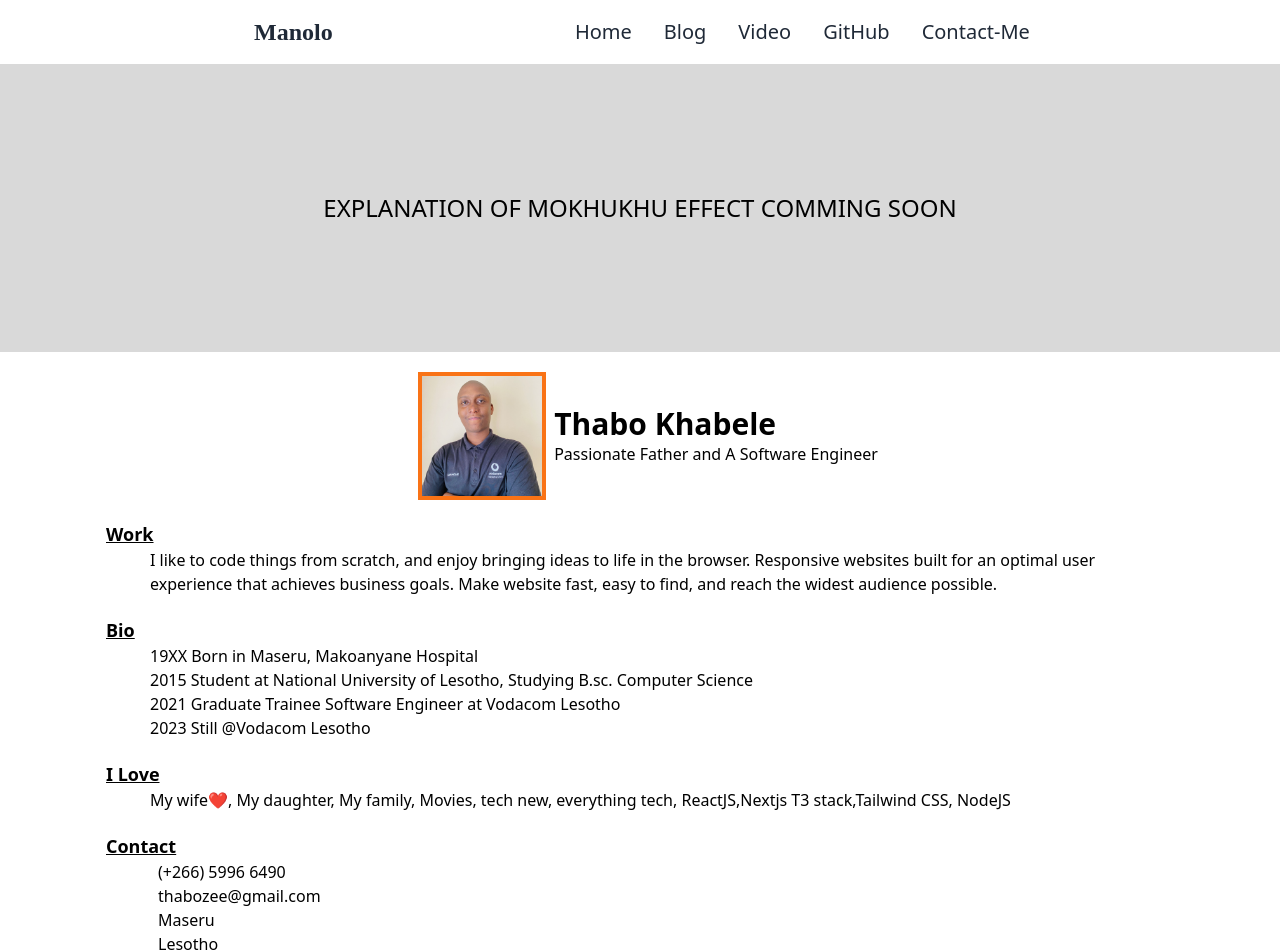
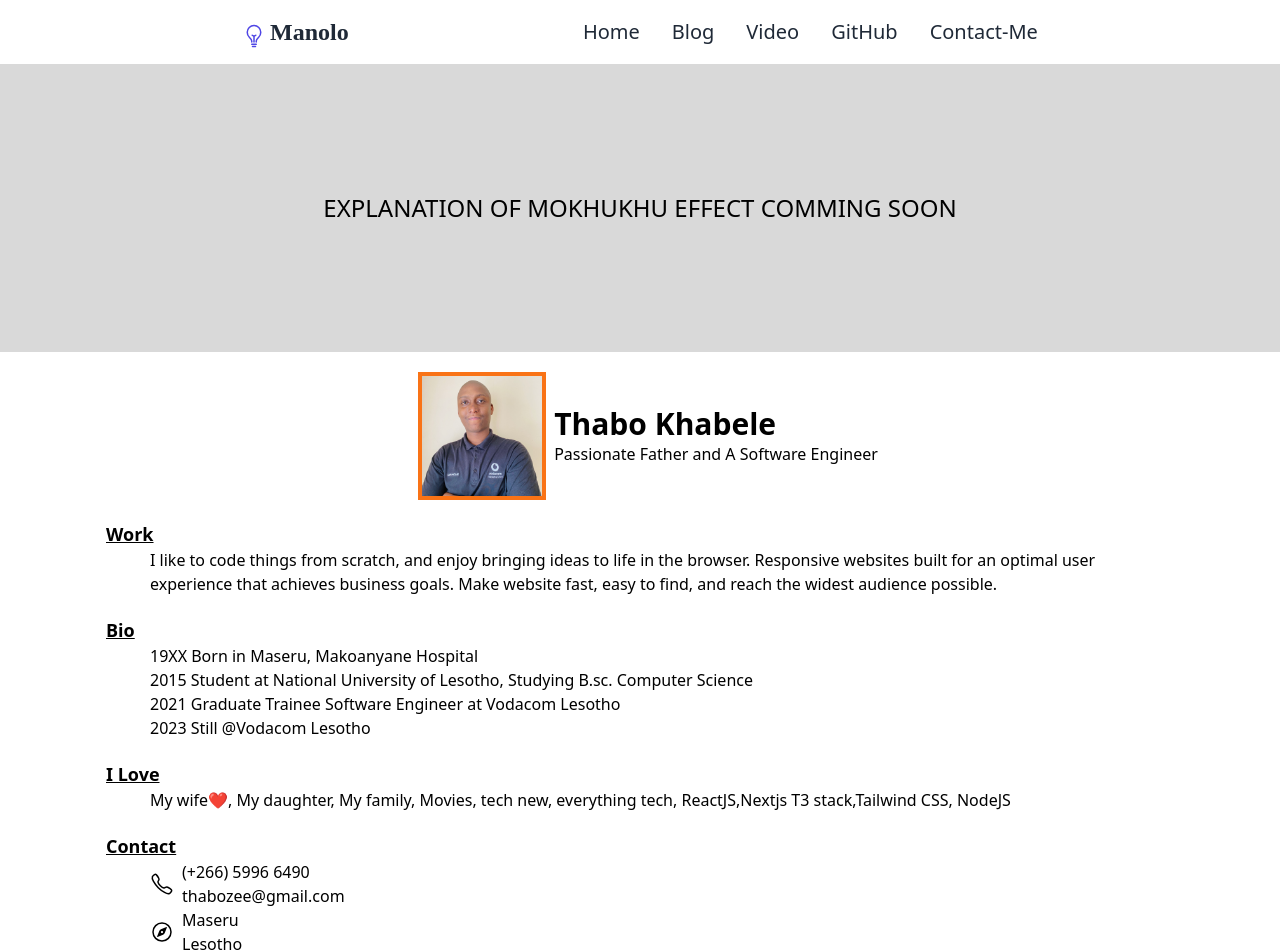
Before and after one commit to thabozee/thabo, a Next.js app: page / in a window 1280 px wide. Shown: the top 952 px of the page. Built offline with nearby package versions, Linux system fonts and the light colour scheme.

Commit message:
feat: added svg icons

```diff
--- a/components/body.tsx
+++ b/components/body.tsx
@@ -1,4 +1,7 @@
 import React from "react";
+import CallIcon from "@/components/images/call";
+import LinkedinIcon from "@/components/images/linkedin";
+import CompassIcon from "@/components/images/compass";
 
 const Body = () => {
   return (
@@ -45,7 +48,7 @@ const Body = () => {
         <div className="w-4/5 text-base ml-11">
           <div className="flex gap-2 items-center">
             <span className="text-2xl">
-              <ion-icon name="call-outline"></ion-icon>
+              <CallIcon height={24} width={24} />
             </span>
             <div className="q">
               <div className="1">(+266) 5996 6490</div>
@@ -54,7 +57,7 @@ const Body = () => {
           </div>
           <div className="flex gap-2 items-center">
             <span className="text-2xl">
-              <ion-icon name="compass-outline"></ion-icon>
+              <CompassIcon height={24} width={24} />
             </span>
             <div className="q">
               <div className="1">Maseru</div>
@@ -63,7 +66,7 @@ const Body = () => {
           </div>
           <div className="flex gap-2 items-center">
             <span className="text-2xl">
-              <ion-icon name="logo-linkedin"></ion-icon>
+              <LinkedinIcon height={24} width={24} />
             </span>
             <div className="">www.linkedin.com/in/thabo-khabele-57b559135</div>
           </div>
--- /dev/null
+++ b/components/images/bulb.tsx
@@ -0,0 +1,28 @@
+const BulbIcon = (props: any) => (
+    <svg
+      xmlns="http://www.w3.org/2000/svg"
+      className="ionicon"
+      viewBox="0 0 512 512"
+      {...props}
+    >
+      <title>{"Bulb"}</title>
+      <path
+        d="M304 384v-24c0-29 31.54-56.43 52-76 28.84-27.57 44-64.61 44-108 0-80-63.73-144-144-144a143.6 143.6 0 0 0-144 144c0 41.84 15.81 81.39 44 108 20.35 19.21 52 46.7 52 76v24m16 96h64m-80-48h96m-48-48V256"
+        fill="none"
+        stroke="currentColor"
+        strokeLinecap="round"
+        strokeLinejoin="round"
+        strokeWidth={32}
+      />
+      <path
+        d="M294 240s-21.51 16-38 16-38-16-38-16"
+        fill="none"
+        stroke="currentColor"
+        strokeLinecap="round"
+        strokeLinejoin="round"
+        strokeWidth={32}
+      />
+    </svg>
+  );
+
+  export default  BulbIcon;
--- /dev/null
+++ b/components/images/call.tsx
@@ -0,0 +1,19 @@
+const CallIcon = (props: any) => (
+  <svg
+    xmlns="http://www.w3.org/2000/svg"
+    className="ionicon"
+    viewBox="0 0 512 512"
+    {...props}
+  >
+    <title>{"Call"}</title>
+    <path
+      d="M451 374c-15.88-16-54.34-39.35-73-48.76-24.3-12.24-26.3-13.24-45.4.95-12.74 9.47-21.21 17.93-36.12 14.75s-47.31-21.11-75.68-49.39-47.34-61.62-50.53-76.48 5.41-23.23 14.79-36c13.22-18 12.22-21 .92-45.3-8.81-18.9-32.84-57-48.9-72.8C119.9 44 119.9 47 108.83 51.6A160.15 160.15 0 0 0 83 65.37C67 76 58.12 84.83 51.91 98.1s-9 44.38 23.07 102.64 54.57 88.05 101.14 134.49S258.5 406.64 310.85 436c64.76 36.27 89.6 29.2 102.91 23s22.18-15 32.83-31a159.09 159.09 0 0 0 13.8-25.8C465 391.17 468 391.17 451 374z"
+      fill="none"
+      stroke="currentColor"
+      strokeMiterlimit={10}
+      strokeWidth={32}
+    />
+  </svg>
+);
+
+export default CallIcon;
--- /dev/null
+++ b/components/images/close.tsx
@@ -0,0 +1,20 @@
+const CloseIcon = (props:any) => (
+    <svg
+      xmlns="http://www.w3.org/2000/svg"
+      className="ionicon"
+      viewBox="0 0 512 512"
+      {...props}
+    >
+      <title>{"Close"}</title>
+      <path
+        fill="none"
+        stroke="currentColor"
+        strokeLinecap="round"
+        strokeLinejoin="round"
+        strokeWidth={32}
+        d="M368 368 144 144m224 0L144 368"
+      />
+    </svg>
+  )
+
+  export default CloseIcon;
--- /dev/null
+++ b/components/images/compass.tsx
@@ -0,0 +1,20 @@
+const CompassIcon = (props:any) => (
+  <svg
+    xmlns="http://www.w3.org/2000/svg"
+    className="ionicon"
+    viewBox="0 0 512 512"
+    {...props}
+  >
+    <title>{"Compass"}</title>
+    <path
+      d="M448 256c0-106-86-192-192-192S64 150 64 256s86 192 192 192 192-86 192-192z"
+      fill="none"
+      stroke="currentColor"
+      strokeMiterlimit={10}
+      strokeWidth={32}
+    />
+    <path d="m350.67 150.93-117.2 46.88a64 64 0 0 0-35.66 35.66l-46.88 117.2a8 8 0 0 0 10.4 10.4l117.2-46.88a64 64 0 0 0 35.66-35.66l46.88-117.2a8 8 0 0 0-10.4-10.4zM256 280a24 24 0 1 1 24-24 24 24 0 0 1-24 24z" />
+  </svg>
+);
+
+export default CompassIcon;
--- /dev/null
+++ b/components/images/linkedin.tsx
@@ -0,0 +1,13 @@
+const LinkedinIcon = (props: any) => (
+  <svg
+    xmlns="http://www.w3.org/2000/svg"
+    className="ionicon"
+    viewBox="0 0 512 512"
+    {...props}
+  >
+    <title>{"Logo Linkedin"}</title>
+    <path d="M444.17 32H70.28C49.85 32 32 46.7 32 66.89v374.72C32 461.91 49.85 480 70.28 480h373.78c20.54 0 35.94-18.21 35.94-38.39V66.89C480.12 46.7 464.6 32 444.17 32zm-273.3 373.43h-64.18V205.88h64.18zM141 175.54h-.46c-20.54 0-33.84-15.29-33.84-34.43 0-19.49 13.65-34.42 34.65-34.42s33.85 14.82 34.31 34.42c-.01 19.14-13.31 34.43-34.66 34.43zm264.43 229.89h-64.18V296.32c0-26.14-9.34-44-32.56-44-17.74 0-28.24 12-32.91 23.69-1.75 4.2-2.22 9.92-2.22 15.76v113.66h-64.18V205.88h64.18v27.77c9.34-13.3 23.93-32.44 57.88-32.44 42.13 0 74 27.77 74 87.64z" />
+  </svg>
+);
+
+export default LinkedinIcon;
--- /dev/null
+++ b/components/images/open.tsx
@@ -0,0 +1,20 @@
+const MenuIcon = (props: any) => (
+  <svg
+    xmlns="http://www.w3.org/2000/svg"
+    className="ionicon"
+    viewBox="0 0 512 512"
+    {...props}
+  >
+    <title>{"Menu"}</title>
+    <path
+      fill="none"
+      stroke="currentColor"
+      strokeLinecap="round"
+      strokeMiterlimit={10}
+      strokeWidth={32}
+      d="M80 160h352M80 256h352M80 352h352"
+    />
+  </svg>
+);
+
+export default MenuIcon;
--- a/components/navbar.tsx
+++ b/components/navbar.tsx
@@ -1,4 +1,7 @@
 import { useState } from "react";
+import BulbIcon from "@/components/images/bulb";
+import MenuIcon from "@/components/images/open";
+import CloseIcon from "@/components/images/close";
 
 const Navbar = () => {
   let Links = [
@@ -16,8 +19,8 @@ const Navbar = () => {
       {/*shadow-md */}
       <div className="md:flex items-center justify-evenly bg-white py-4 md:px-10 px-7">
         <div className="font-bold text-2xl cursor-pointer flex items-center font-[Poppins] text-gray-800">
-          <span className="text-3xl text-indigo-600 mr-1 pt-2">
-            <ion-icon name="bulb-outline"></ion-icon>
+          <span className="text-3xl text-indigo-600 mr-1 pt-2 items-center">
+            <BulbIcon height={24} width={24} />
           </span>
           Manolo
         </div>
@@ -25,7 +28,11 @@ const Navbar = () => {
           onClick={() => setOpen(!open)}
           className="text-3xl absolute right-8 top-6 cursor-pointer md:hidden"
         >
-          <ion-icon name={open ? "close" : "menu"}></ion-icon>
+          {open ? (
+            <CloseIcon height={24} width={24} />
+          ) : (
+            <MenuIcon height={24} width={24} />
+          )}
         </div>
         <ul
           className={`md:flex md:items-center md:pb-0 pb-12 absolute md:static bg-white md:z-auto z-[-1] left-0 w-full md:w-auto md:pl-0 pl-9 transition-all duration-500 ease-in ${
--- a/pages/_app.tsx
+++ b/pages/_app.tsx
@@ -4,6 +4,7 @@ import Head from "next/head";
 import Script from "next/script";
 
 export default function App({ Component, pageProps }: AppProps) {
+
   return (
     <>
       <Script
@@ -14,6 +15,7 @@ export default function App({ Component, pageProps }: AppProps) {
         src="https://unpkg.com/ionicons@5.5.2/dist/ionicons/ionicons.js"
         noModule
       />
+
       <Component {...pageProps} />
     </>
   );
```
Also changed, not shown: public/bulb-outline.svg (deleted), public/logo-linkedin.svg (added).
